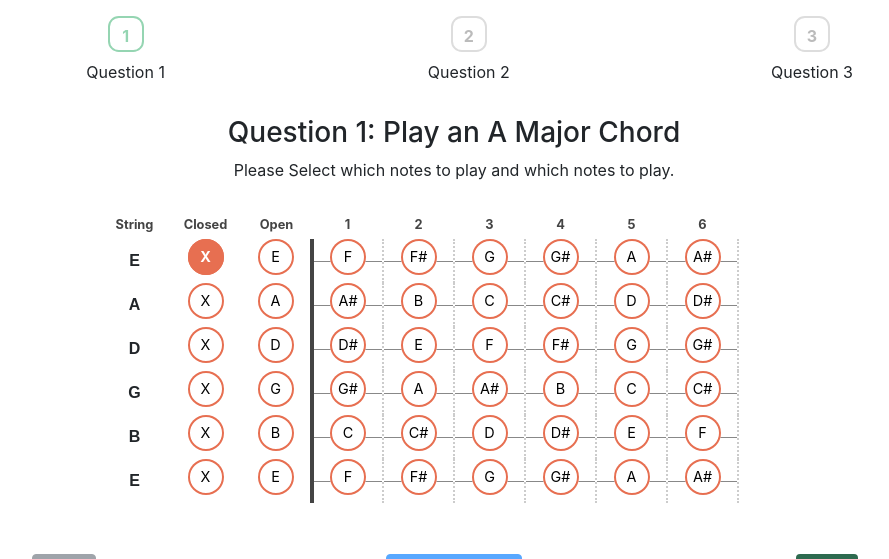
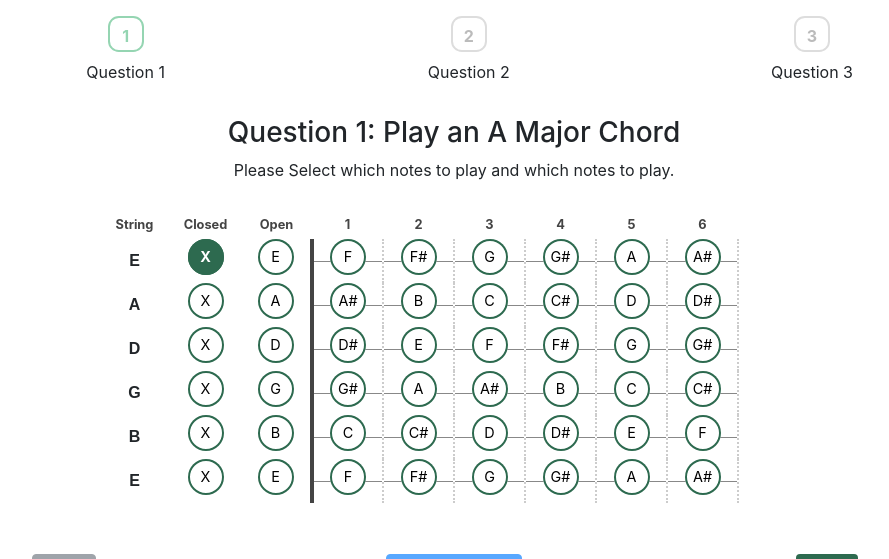
Before and after one commit to evelez0101/U.I_Design_Project, a Flask app: page /quiz/0 in a window 1280 px wide, after a click that opens the changed part. Shown: the part 56-615 px from the top of the page, without its empty margins (186-1075 px from the left). Run offline with Flask 3, Linux system fonts and the light colour scheme; some libraries are stand-ins or nearby versions.

Commit message:
Fixed Formatting

```diff
--- a/server.py
+++ b/server.py
@@ -76,6 +76,7 @@ lesson_content = {
             "video": "video link",
             "audio": "file path",
             "order": 1,
+            "type": "info",
             "lesson_id": 1
         },
         {
--- a/static/css/chord.css
+++ b/static/css/chord.css
@@ -52,7 +52,7 @@
     height: 36px;
     border-radius: 50%;
     background: #fff;
-    box-shadow: inset 0 0 0 2px #e76f51;
+    box-shadow: inset 0 0 0 2px var(--color-accent);
     color: #000;
     font-size: 0.9rem;
     font-weight: normal;
@@ -62,8 +62,8 @@
   }
   /* 7) When checked, keep same look (no outline) */
   .fret-radio:checked + .fret-label {
-    box-shadow: inset 0 0 0 2px #e76f51;
-    background: #e76f51;
+    box-shadow: inset 0 0 0 2px var(--color-accent);
+    background: var(--color-accent);
     color: #fff;
     font-weight: bold;
   }
```
Also changed, not shown: templates/learn.html (+8 -1 lines).
